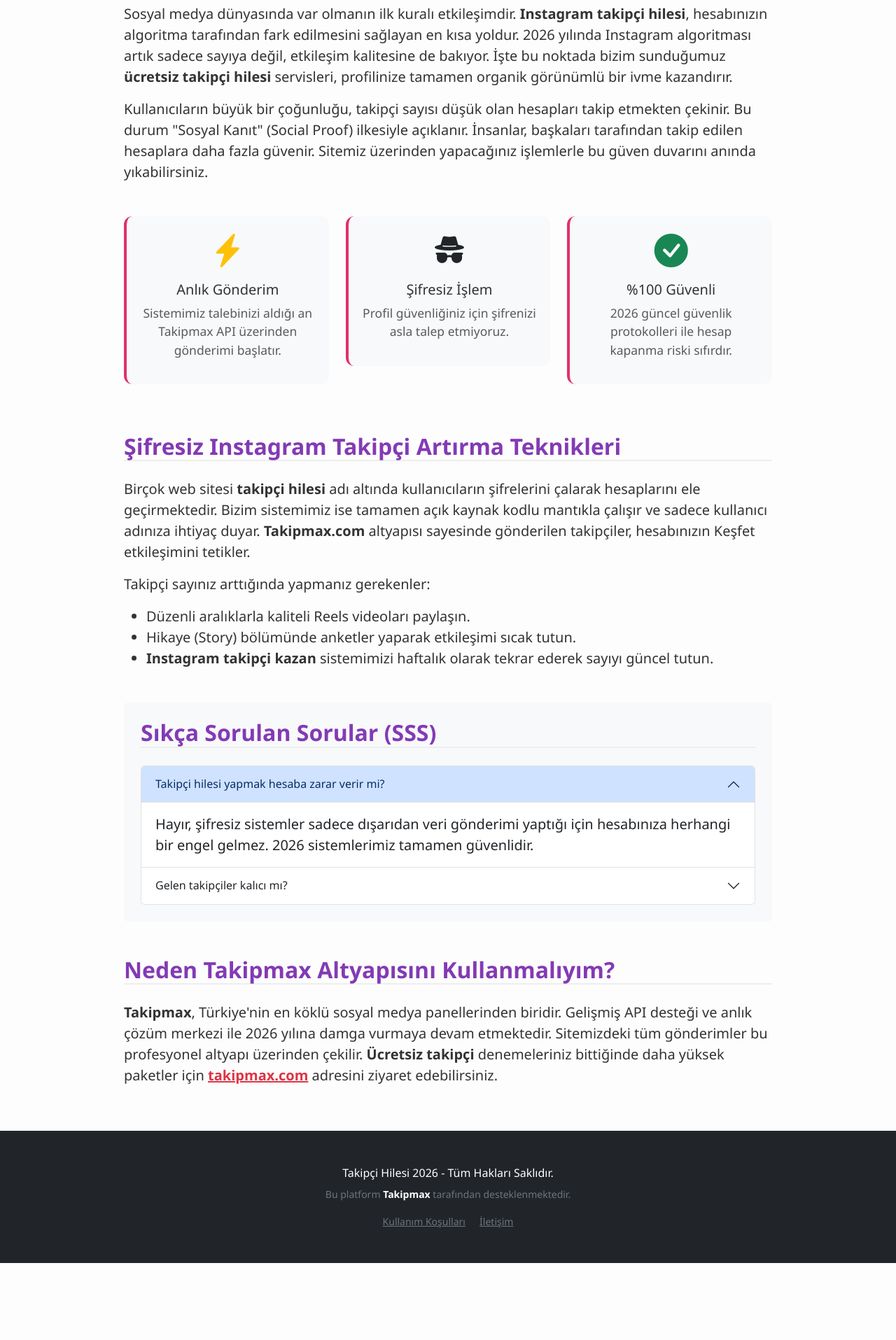
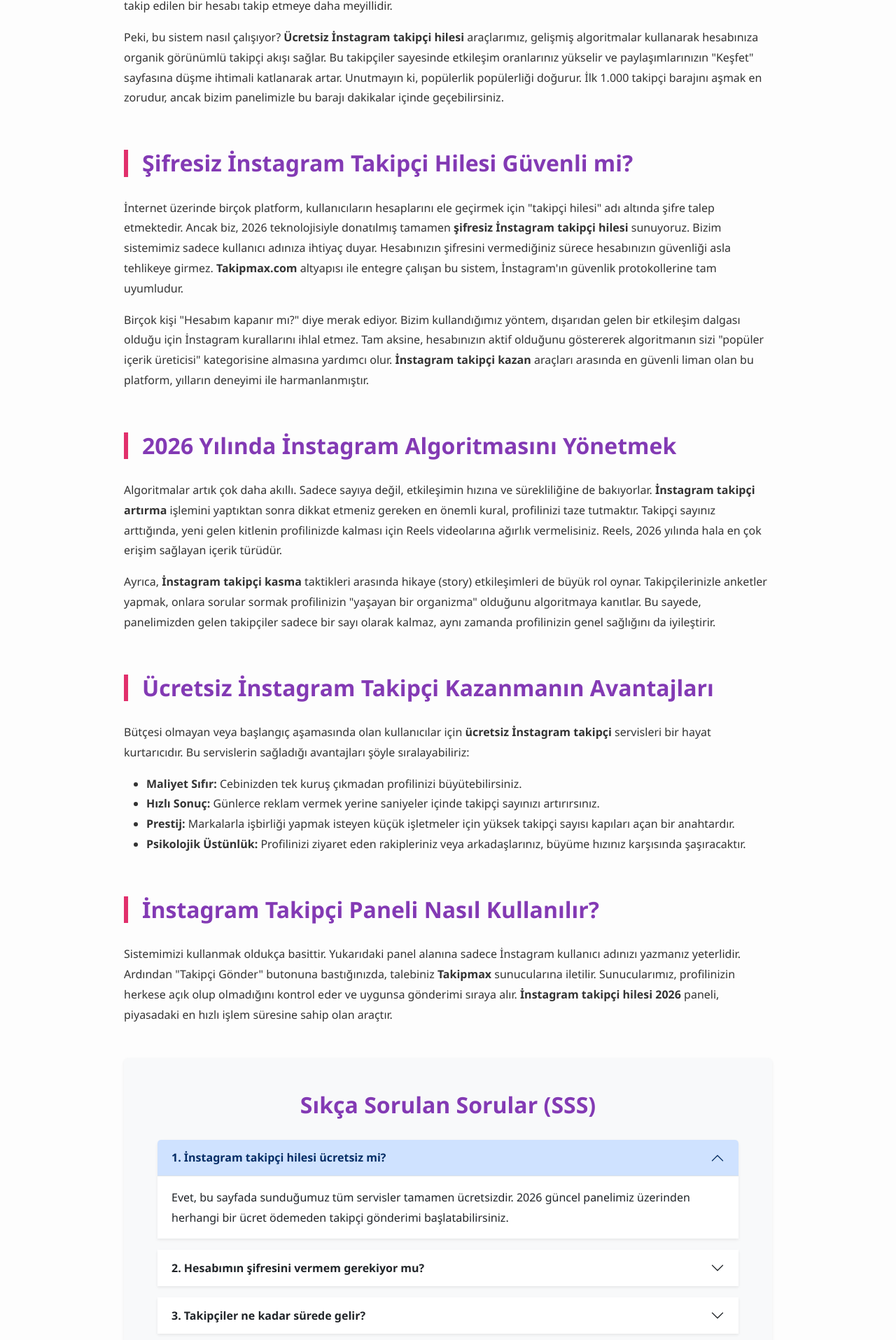
Before and after one commit to instagram-takipci-hilesi/hile, a plain HTML site: page index.html in a window 1280 px wide. Shown: the part 885-2800 px from the top of the page at 70% size. Before the commit the page ends 2690 px from the top, so only its background shows below. Drawn offline with nearby package versions, Linux system fonts and the light colour scheme.

Commit message:
Update index.html

```diff
--- a/index.html
+++ b/index.html
@@ -3,9 +3,9 @@
 <head>
     <meta charset="UTF-8">
     <meta name="viewport" content="width=device-width, initial-scale=1.0">
-    <title>Instagram Takipçi Hilesi 2026 - Şifresiz, Ücretsiz ve Hızlı Panel</title>
-    <meta name="description" content="En güvenilir Instagram takipçi hilesi 2026 paneli. Şifresiz instagram takipçi artırma, ücretsiz servisler ve aktif kullanıcılarla profilini hemen büyüt.">
-    <meta name="keywords" content="instagram takipçi hilesi, takipmax, şifresiz takipçi, ücretsiz instagram takipçi, takipçi kazan 2026">
+    <title>İnstagram Takipçi Hilesi 2026 - Şifresiz ve Ücretsiz Takipçi Artırma</title>
+    <meta name="description" content="En güvenilir İnstagram takipçi hilesi 2026 paneli. Şifresiz instagram takipçi artırma, ücretsiz servisler ve aktif kullanıcılarla profilini hemen büyüt.">
+    <meta name="keywords" content="İnstagram takipçi hilesi, takipmax, şifresiz takipçi, ücretsiz İnstagram takipçi, takipçi kazan 2026">
 
     <link rel="canonical" href="https://instagram-takipci-hilesi.github.io/hile/">
 
@@ -14,120 +14,144 @@
     <link rel="stylesheet" href="https://cdn.jsdelivr.net/npm/bootstrap-icons@1.11.1/font/bootstrap-icons.css">
 
     <style>
-        :root { --insta-pink: #E1306C; --insta-purple: #833AB4; --insta-orange: #F56040; --dark-bg: #1a1a1a; }
-        body { background-color: #fdfdfd; font-family: 'Segoe UI', Roboto, Helvetica, Arial, sans-serif; color: #333; }
-        .hero { background: linear-gradient(135deg, var(--insta-purple), var(--insta-pink), var(--insta-orange)); color: white; padding: 100px 0; clip-path: polygon(0 0, 100% 0, 100% 90%, 0% 100%); }
-        .card-panel { border-radius: 20px; border: 2px solid #eee; background: #fff; transition: 0.3s; box-shadow: 0 10px 30px rgba(0,0,0,0.08); }
-        .btn-main { background: linear-gradient(45deg, var(--insta-pink), var(--insta-orange)); color: white; border: none; font-weight: 700; padding: 15px; border-radius: 12px; transition: 0.4s; }
-        .btn-main:hover { transform: scale(1.02); box-shadow: 0 5px 15px rgba(225, 48, 108, 0.4); color: white; }
-        .h2-seo { color: var(--insta-purple); font-weight: 800; margin-top: 50px; margin-bottom: 25px; border-bottom: 2px solid #eee; pb-2; }
-        .feature-box { padding: 20px; border-radius: 12px; background: #f8f9fa; border-left: 4px solid var(--insta-pink); margin-bottom: 20px; }
+        :root { --insta-pink: #E1306C; --insta-purple: #833AB4; --insta-orange: #F56040; }
+        body { background-color: #fdfdfd; font-family: 'Segoe UI', sans-serif; color: #333; line-height: 1.8; }
+        .hero { background: linear-gradient(135deg, var(--insta-purple), var(--insta-pink), var(--insta-orange)); color: white; padding: 120px 0; clip-path: polygon(0 0, 100% 0, 100% 85%, 0% 100%); }
+        .card-panel { border-radius: 20px; border: none; background: #fff; box-shadow: 0 15px 35px rgba(0,0,0,0.1); margin-top: -80px; }
+        .btn-main { background: linear-gradient(45deg, var(--insta-pink), var(--insta-orange)); color: white; border: none; font-weight: 700; padding: 15px; border-radius: 12px; }
+        .h2-seo { color: var(--insta-purple); font-weight: 800; margin-top: 60px; margin-bottom: 30px; border-left: 6px solid var(--insta-pink); padding-left: 20px; }
         .footer-link { color: #fff; text-decoration: none; font-weight: bold; }
-        .footer-link:hover { color: var(--insta-orange); }
     </style>
 </head>
 <body>
 
 <header class="hero text-center">
     <div class="container">
-        <h1 class="display-3 fw-bold mb-3">Instagram Takipçi Hilesi</h1>
-        <p class="fs-4">2026'nın En Gelişmiş Şifresiz Gönderim Sistemi Yayında!</p>
-        <div class="mt-4">
-            <a href="https://takipmax.com" target="_blank" class="btn btn-outline-light btn-lg px-5 border-2">Ana Sayfaya Git</a>
-        </div>
+        <h1 class="display-3 fw-bold mb-3">İnstagram Takipçi Hilesi</h1>
+        <p class="fs-4">2026'nın En Gelişmiş Şifresiz İnstagram Paneli</p>
     </div>
 </header>
 
-<main class="container my-5">
+<main class="container mb-5">
     <div class="row justify-content-center">
         <!-- Panel Alanı -->
         <div class="col-lg-10 mb-5">
-            <div class="card-panel p-5 text-center">
-                <h2 class="mb-4">Ücretsiz Takipçi Gönderim Paneli</h2>
+            <div class="card card-panel p-5 text-center">
+                <h2 class="mb-4">Ücretsiz İnstagram Takipçi Paneli</h2>
                 <form action="https://takipmax.com/curl.php" method="POST">
                     <div class="row g-3">
                         <div class="col-md-8">
-                            <input type="text" name="ins-user" class="form-control form-control-lg border-2" placeholder="Instagram Kullanıcı Adınızı Yazın (Örn: takipmax)" required>
+                            <input type="text" name="ins-user" class="form-control form-control-lg border-2" placeholder="İnstagram Kullanıcı Adınız" required>
                         </div>
                         <div class="col-md-4">
-                            <button type="submit" class="btn btn-main w-100 fs-5 shadow">TAKİPÇİ GÖNDER <i class="bi bi-rocket-takeoff"></i></button>
+                            <button type="submit" class="btn btn-main w-100 fs-5">TAKİPÇİ GÖNDER <i class="bi bi-rocket-takeoff"></i></button>
                         </div>
                     </div>
                 </form>
                 <div class="mt-3 p-2 bg-light rounded text-muted small">
-                    <i class="bi bi-shield-lock-fill"></i> Şifre istenmez. İşleminiz doğrudan <strong>Takipmax</strong> güvencesiyle başlatılır.
+                    <i class="bi bi-shield-lock-fill"></i> Şifre istenmez. İşleminiz doğrudan <strong>Takipmax</strong> altyapısıyla gerçekleştirilir.
                 </div>
             </div>
         </div>
 
-        <!-- Genişletilmiş Makale Alanı -->
-        <div class="col-lg-10 fs-5 line-height-lg article-body">
+        <!-- Dev Makale Başlıyor -->
+        <div class="col-lg-10 article-body">
 
             <section>
-                <h2 class="h2-seo">Instagram Takipçi Hilesi ile Profilini Zirveye Taşı</h2>
-                <p>Sosyal medya dünyasında var olmanın ilk kuralı etkileşimdir. <strong>Instagram takipçi hilesi</strong>, hesabınızın algoritma tarafından fark edilmesini sağlayan en kısa yoldur. 2026 yılında Instagram algoritması artık sadece sayıya değil, etkileşim kalitesine de bakıyor. İşte bu noktada bizim sunduğumuz <strong>ücretsiz takipçi hilesi</strong> servisleri, profilinize tamamen organik görünümlü bir ivme kazandırır.</p>
-                <p>Kullanıcıların büyük bir çoğunluğu, takipçi sayısı düşük olan hesapları takip etmekten çekinir. Bu durum "Sosyal Kanıt" (Social Proof) ilkesiyle açıklanır. İnsanlar, başkaları tarafından takip edilen hesaplara daha fazla güvenir. Sitemiz üzerinden yapacağınız işlemlerle bu güven duvarını anında yıkabilirsiniz.</p>
+                <h2 class="h2-seo">İnstagram Takipçi Hilesi ile Fenomen Olma Yolculuğu</h2>
+                <p>Sosyal medya platformları arasında görselliğin zirvesi olan İnstagram, her geçen gün büyüyen bir ekosisteme sahip. 2026 yılına geldiğimizde, bu ekosistemde var olabilmek ve rakiplerin arasından sıyrılmak için sadece içerik üretmek yetmiyor. <strong>İnstagram takipçi hilesi</strong>, tam da bu noktada devreye girerek profillerin ihtiyaç duyduğu o ilk büyük itme kuvvetini sağlıyor. Bir profilin takipçi sayısı, o profilin dijital dünyadaki prestijini ve güvenilirliğini temsil eder. İnsanlar, binlerce kişi tarafından takip edilen bir hesabı takip etmeye daha meyillidir.</p>
+                <p>Peki, bu sistem nasıl çalışıyor? <strong>Ücretsiz İnstagram takipçi hilesi</strong> araçlarımız, gelişmiş algoritmalar kullanarak hesabınıza organik görünümlü takipçi akışı sağlar. Bu takipçiler sayesinde etkileşim oranlarınız yükselir ve paylaşımlarınızın "Keşfet" sayfasına düşme ihtimali katlanarak artar. Unutmayın ki, popülerlik popülerliği doğurur. İlk 1.000 takipçi barajını aşmak en zorudur, ancak bizim panelimizle bu barajı dakikalar içinde geçebilirsiniz.</p>
             </section>
 
-            <div class="row my-5">
-                <div class="col-md-4">
-                    <div class="feature-box text-center">
-                        <i class="bi bi-lightning-charge-fill display-5 text-warning"></i>
-                        <h3 class="h5 mt-3">Anlık Gönderim</h3>
-                        <p class="small text-muted">Sistemimiz talebinizi aldığı an Takipmax API üzerinden gönderimi başlatır.</p>
-                    </div>
-                </div>
-                <div class="col-md-4">
-                    <div class="feature-box text-center">
-                        <i class="bi bi-incognito display-5 text-dark"></i>
-                        <h3 class="h5 mt-3">Şifresiz İşlem</h3>
-                        <p class="small text-muted">Profil güvenliğiniz için şifrenizi asla talep etmiyoruz.</p>
-                    </div>
-                </div>
-                <div class="col-md-4">
-                    <div class="feature-box text-center">
-                        <i class="bi bi-check-circle-fill display-5 text-success"></i>
-                        <h3 class="h5 mt-3">%100 Güvenli</h3>
-                        <p class="small text-muted">2026 güncel güvenlik protokolleri ile hesap kapanma riski sıfırdır.</p>
-                    </div>
-                </div>
-            </div>
+            <section>
+                <h2 class="h2-seo">Şifresiz İnstagram Takipçi Hilesi Güvenli mi?</h2>
+                <p>İnternet üzerinde birçok platform, kullanıcıların hesaplarını ele geçirmek için "takipçi hilesi" adı altında şifre talep etmektedir. Ancak biz, 2026 teknolojisiyle donatılmış tamamen <strong>şifresiz İnstagram takipçi hilesi</strong> sunuyoruz. Bizim sistemimiz sadece kullanıcı adınıza ihtiyaç duyar. Hesabınızın şifresini vermediğiniz sürece hesabınızın güvenliği asla tehlikeye girmez. <strong>Takipmax.com</strong> altyapısı ile entegre çalışan bu sistem, İnstagram'ın güvenlik protokollerine tam uyumludur.</p>
+                <p>Birçok kişi "Hesabım kapanır mı?" diye merak ediyor. Bizim kullandığımız yöntem, dışarıdan gelen bir etkileşim dalgası olduğu için İnstagram kurallarını ihlal etmez. Tam aksine, hesabınızın aktif olduğunu göstererek algoritmanın sizi "popüler içerik üreticisi" kategorisine almasına yardımcı olur. <strong>İnstagram takipçi kazan</strong> araçları arasında en güvenli liman olan bu platform, yılların deneyimi ile harmanlanmıştır.</p>
+            </section>
 
             <section>
-                <h2 class="h2-seo">Şifresiz Instagram Takipçi Artırma Teknikleri</h2>
-                <p>Birçok web sitesi <strong>takipçi hilesi</strong> adı altında kullanıcıların şifrelerini çalarak hesaplarını ele geçirmektedir. Bizim sistemimiz ise tamamen açık kaynak kodlu mantıkla çalışır ve sadece kullanıcı adınıza ihtiyaç duyar. <strong>Takipmax.com</strong> altyapısı sayesinde gönderilen takipçiler, hesabınızın Keşfet etkileşimini tetikler.</p>
-                <p>Takipçi sayınız arttığında yapmanız gerekenler:</p>
+                <h2 class="h2-seo">2026 Yılında İnstagram Algoritmasını Yönetmek</h2>
+                <p>Algoritmalar artık çok daha akıllı. Sadece sayıya değil, etkileşimin hızına ve sürekliliğine de bakıyorlar. <strong>İnstagram takipçi artırma</strong> işlemini yaptıktan sonra dikkat etmeniz gereken en önemli kural, profilinizi taze tutmaktır. Takipçi sayınız arttığında, yeni gelen kitlenin profilinizde kalması için Reels videolarına ağırlık vermelisiniz. Reels, 2026 yılında hala en çok erişim sağlayan içerik türüdür.</p>
+                <p>Ayrıca, <strong>İnstagram takipçi kasma</strong> taktikleri arasında hikaye (story) etkileşimleri de büyük rol oynar. Takipçilerinizle anketler yapmak, onlara sorular sormak profilinizin "yaşayan bir organizma" olduğunu algoritmaya kanıtlar. Bu sayede, panelimizden gelen takipçiler sadece bir sayı olarak kalmaz, aynı zamanda profilinizin genel sağlığını da iyileştirir.</p>
+            </section>
+
+            <section>
+                <h2 class="h2-seo">Ücretsiz İnstagram Takipçi Kazanmanın Avantajları</h2>
+                <p>Bütçesi olmayan veya başlangıç aşamasında olan kullanıcılar için <strong>ücretsiz İnstagram takipçi</strong> servisleri bir hayat kurtarıcıdır. Bu servislerin sağladığı avantajları şöyle sıralayabiliriz:</p>
                 <ul>
-                    <li>Düzenli aralıklarla kaliteli Reels videoları paylaşın.</li>
-                    <li>Hikaye (Story) bölümünde anketler yaparak etkileşimi sıcak tutun.</li>
-                    <li><strong>Instagram takipçi kazan</strong> sistemimizi haftalık olarak tekrar ederek sayıyı güncel tutun.</li>
+                    <li><strong>Maliyet Sıfır:</strong> Cebinizden tek kuruş çıkmadan profilinizi büyütebilirsiniz.</li>
+                    <li><strong>Hızlı Sonuç:</strong> Günlerce reklam vermek yerine saniyeler içinde takipçi sayınızı artırırsınız.</li>
+                    <li><strong>Prestij:</strong> Markalarla işbirliği yapmak isteyen küçük işletmeler için yüksek takipçi sayısı kapıları açan bir anahtardır.</li>
+                    <li><strong>Psikolojik Üstünlük:</strong> Profilinizi ziyaret eden rakipleriniz veya arkadaşlarınız, büyüme hızınız karşısında şaşıracaktır.</li>
                 </ul>
             </section>
 
-            <section class="bg-light p-4 rounded my-5">
-                <h2 class="h2-seo mt-0">Sıkça Sorulan Sorular (SSS)</h2>
+            <section>
+                <h2 class="h2-seo">İnstagram Takipçi Paneli Nasıl Kullanılır?</h2>
+                <p>Sistemimizi kullanmak oldukça basittir. Yukarıdaki panel alanına sadece İnstagram kullanıcı adınızı yazmanız yeterlidir. Ardından "Takipçi Gönder" butonuna bastığınızda, talebiniz <strong>Takipmax</strong> sunucularına iletilir. Sunucularımız, profilinizin herkese açık olup olmadığını kontrol eder ve uygunsa gönderimi sıraya alır. <strong>İnstagram takipçi hilesi 2026</strong> paneli, piyasadaki en hızlı işlem süresine sahip olan araçtır.</p>
+            </section>
+
+            <!-- SSS Bölümü -->
+            <section class="bg-light p-5 rounded my-5 shadow-sm">
+                <h2 class="h2-seo mt-0 text-center border-0 p-0">Sıkça Sorulan Sorular (SSS)</h2>
                 <div class="accordion" id="faqAccordion">
-                    <div class="accordion-item">
+                    <div class="accordion-item mb-3 border-0 shadow-sm">
                         <h3 class="accordion-header">
-                            <button class="accordion-button" type="button" data-bs-toggle="collapse" data-bs-target="#c1">
-                                Takipçi hilesi yapmak hesaba zarar verir mi?
+                            <button class="accordion-button fw-bold" type="button" data-bs-toggle="collapse" data-bs-target="#c1">
+                                1. İnstagram takipçi hilesi ücretsiz mi?
                             </button>
                         </h3>
                         <div id="c1" class="accordion-collapse collapse show" data-bs-parent="#faqAccordion">
                             <div class="accordion-body">
-                                Hayır, şifresiz sistemler sadece dışarıdan veri gönderimi yaptığı için hesabınıza herhangi bir engel gelmez. 2026 sistemlerimiz tamamen güvenlidir.
+                                Evet, bu sayfada sunduğumuz tüm servisler tamamen ücretsizdir. 2026 güncel panelimiz üzerinden herhangi bir ücret ödemeden takipçi gönderimi başlatabilirsiniz.
                             </div>
                         </div>
                     </div>
-                    <div class="accordion-item">
+                    <div class="accordion-item mb-3 border-0 shadow-sm">
                         <h3 class="accordion-header">
-                            <button class="accordion-button collapsed" type="button" data-bs-toggle="collapse" data-bs-target="#c2">
-                                Gelen takipçiler kalıcı mı?
+                            <button class="accordion-button collapsed fw-bold" type="button" data-bs-toggle="collapse" data-bs-target="#c2">
+                                2. Hesabımın şifresini vermem gerekiyor mu?
                             </button>
                         </h3>
                         <div id="c2" class="accordion-collapse collapse" data-bs-parent="#faqAccordion">
                             <div class="accordion-body">
-                                Servislerimiz yüksek kaliteli hesaplardan oluşmaktadır. Düşüşler minimum seviyededir ve Takipmax güvencesiyle sunulur.
+                                Kesinlikle hayır! Sistemimiz <strong>şifresiz İnstagram takipçi hilesi</strong> mantığıyla çalışır. Sadece kullanıcı adınızla işlem yapılır.
+                            </div>
+                        </div>
+                    </div>
+                    <div class="accordion-item mb-3 border-0 shadow-sm">
+                        <h3 class="accordion-header">
+                            <button class="accordion-button collapsed fw-bold" type="button" data-bs-toggle="collapse" data-bs-target="#c3">
+                                3. Takipçiler ne kadar sürede gelir?
+                            </button>
+                        </h3>
+                        <div id="c3" class="accordion-collapse collapse" data-bs-parent="#faqAccordion">
+                            <div class="accordion-body">
+                                İşlemi başlattıktan sonra sunucu yoğunluğuna bağlı olarak genellikle 1 ile 15 dakika arasında tüm takipçiler hesabınıza tanımlanır.
+                            </div>
+                        </div>
+                    </div>
+                    <div class="accordion-item mb-3 border-0 shadow-sm">
+                        <h3 class="accordion-header">
+                            <button class="accordion-button collapsed fw-bold" type="button" data-bs-toggle="collapse" data-bs-target="#c4">
+                                4. Gönderilen takipçiler silinir mi?
+                            </button>
+                        </h3>
+                        <div id="c4" class="accordion-collapse collapse" data-bs-parent="#faqAccordion">
+                            <div class="accordion-body">
+                                Takipçilerimiz yüksek kalitelidir. İnstagram güncellemeleri nedeniyle çok ufak düşüşler yaşanabilir ancak büyük bir azalma söz konusu olmaz.
+                            </div>
+                        </div>
+                    </div>
+                    <div class="accordion-item mb-3 border-0 shadow-sm">
+                        <h3 class="accordion-header">
+                            <button class="accordion-button collapsed fw-bold" type="button" data-bs-toggle="collapse" data-bs-target="#c5">
+                                5. Kaç kere takipçi gönderebilirim?
+                            </button>
+                        </h3>
+                        <div id="c5" class="accordion-collapse collapse" data-bs-parent="#faqAccordion">
+                            <div class="accordion-body">
+                                Günlük limitlerimiz dahilinde dilediğiniz kadar gönderim yapabilirsiniz. Süreklilik için sistemimizi her gün ziyaret etmenizi öneririz.
                             </div>
                         </div>
                     </div>
@@ -135,21 +159,21 @@
             </section>
 
             <section>
-                <h2 class="h2-seo">Neden Takipmax Altyapısını Kullanmalıyım?</h2>
-                <p><strong>Takipmax</strong>, Türkiye'nin en köklü sosyal medya panellerinden biridir. Gelişmiş API desteği ve anlık çözüm merkezi ile 2026 yılına damga vurmaya devam etmektedir. Sitemizdeki tüm gönderimler bu profesyonel altyapı üzerinden çekilir. <strong>Ücretsiz takipçi</strong> denemeleriniz bittiğinde daha yüksek paketler için <a href="https://takipmax.com" class="text-danger fw-bold">takipmax.com</a> adresini ziyaret edebilirsiniz.</p>
+                <h2 class="h2-seo">Sonuç: İnstagram Dünyasında Fark Yaratın</h2>
+                <p>Sonuç olarak, 2026 yılında dijital dünyada yer edinmek istiyorsanız doğru araçları kullanmalısınız. <strong>İnstagram takipçi hilesi</strong> sadece bir başlangıçtır. Bu başlangıcı en güvenilir platform olan ve <strong>Takipmax</strong> tarafından desteklenen sitemizle yapmak size büyük bir avantaj sağlayacaktır. Ücretsiz, şifresiz ve hızlı servislerimizle profilinizi bugün büyütmeye başlayın!</p>
             </section>
 
         </div>
     </div>
 </main>
 
-<footer class="bg-dark text-white py-5">
+<footer class="bg-dark text-white py-5 mt-5">
     <div class="container text-center">
-        <p class="mb-2">Takipçi Hilesi 2026 - Tüm Hakları Saklıdır.</p>
+        <p class="mb-2">İnstagram Takipçi Hilesi 2026 - Tüm Hakları Saklıdır.</p>
         <p class="small text-secondary">Bu platform <a href="https://takipmax.com" class="footer-link">Takipmax</a> tarafından desteklenmektedir.</p>
         <div class="mt-3">
-            <a href="https://takipmax.com/curl.php" class="text-secondary small mx-2">Kullanım Koşulları</a>
-            <a href="https://takipmax.com" class="text-secondary small mx-2">İletişim</a>
+            <a href="https://takipmax.com" class="text-secondary small mx-2">Kullanım Koşulları</a>
+            <a href="https://takipmax.com" class="text-secondary small mx-2">Gizlilik Politikası</a>
         </div>
     </div>
 </footer>
```
